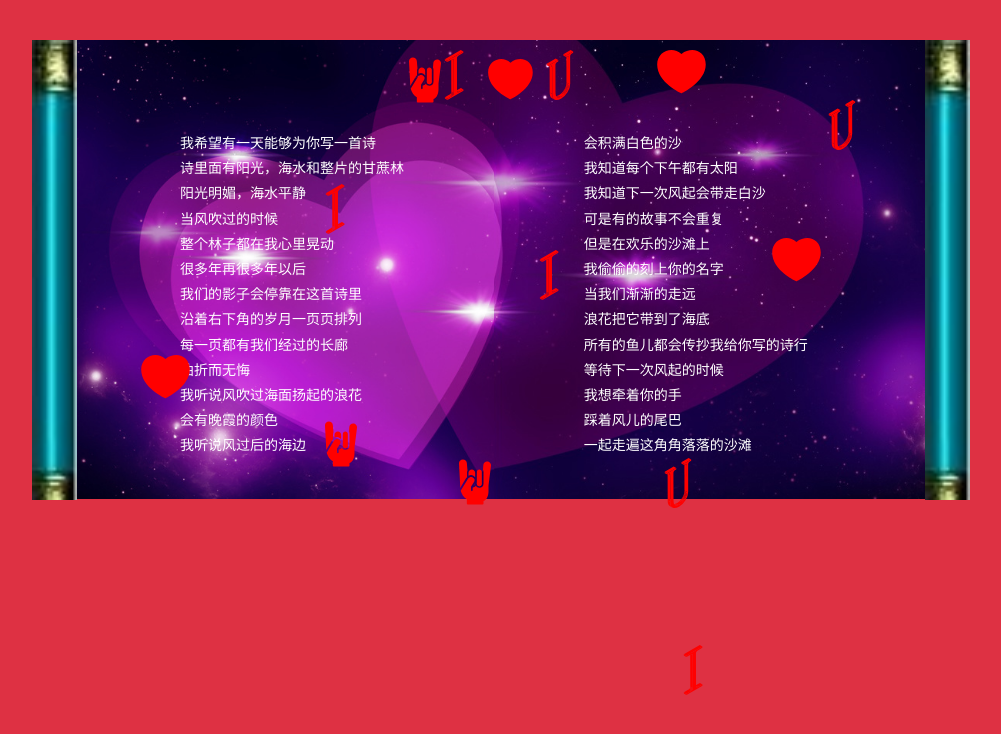
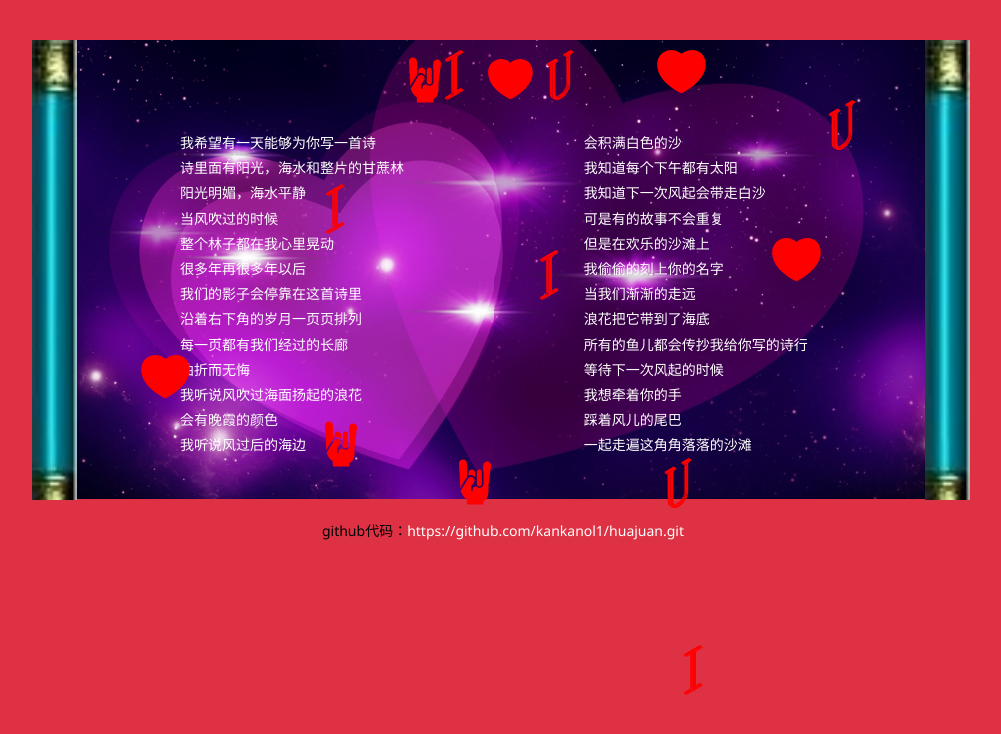
Before and after one commit to kankanol1/huajuan, a plain HTML site: page index.html in a window 1280 px wide. Shown: the whole page, without its empty margins (137-1138 px from the left). Drawn offline with Linux system fonts and the light colour scheme.

Commit message:
怦然心动

```diff
--- a/index.html
+++ b/index.html
@@ -90,6 +90,8 @@
 
     </div>
 </div>
+<p style="text-align: center;margin-top: 20px">github代码：<a style="color: white;text-decoration: #27fff9" href="https://github.com/kankanol1/huajuan.git">https://github.com/kankanol1/huajuan.git</a></p>
+
 <audio src="./img/wodejiangjun.m4a" autoplay="autoplay"  loop  id="mp">抱歉你的浏览器版本out了，去升级吧</audio>
 
 <script>
```
